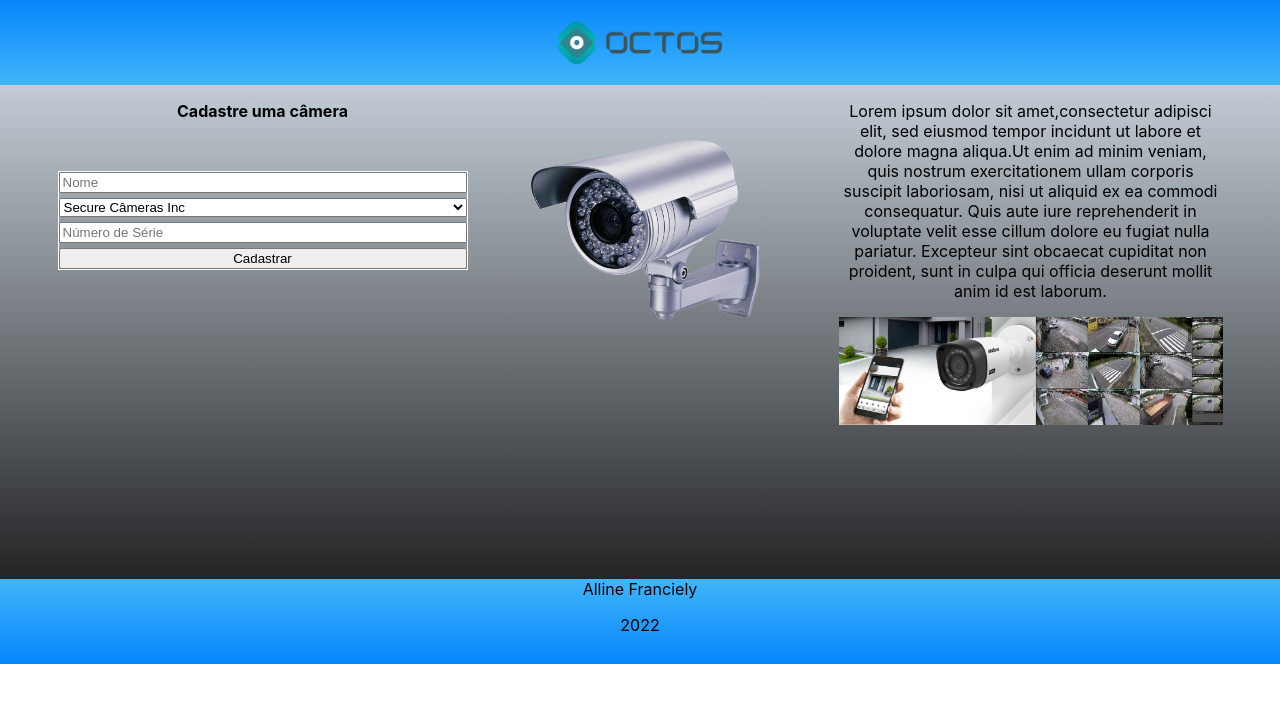
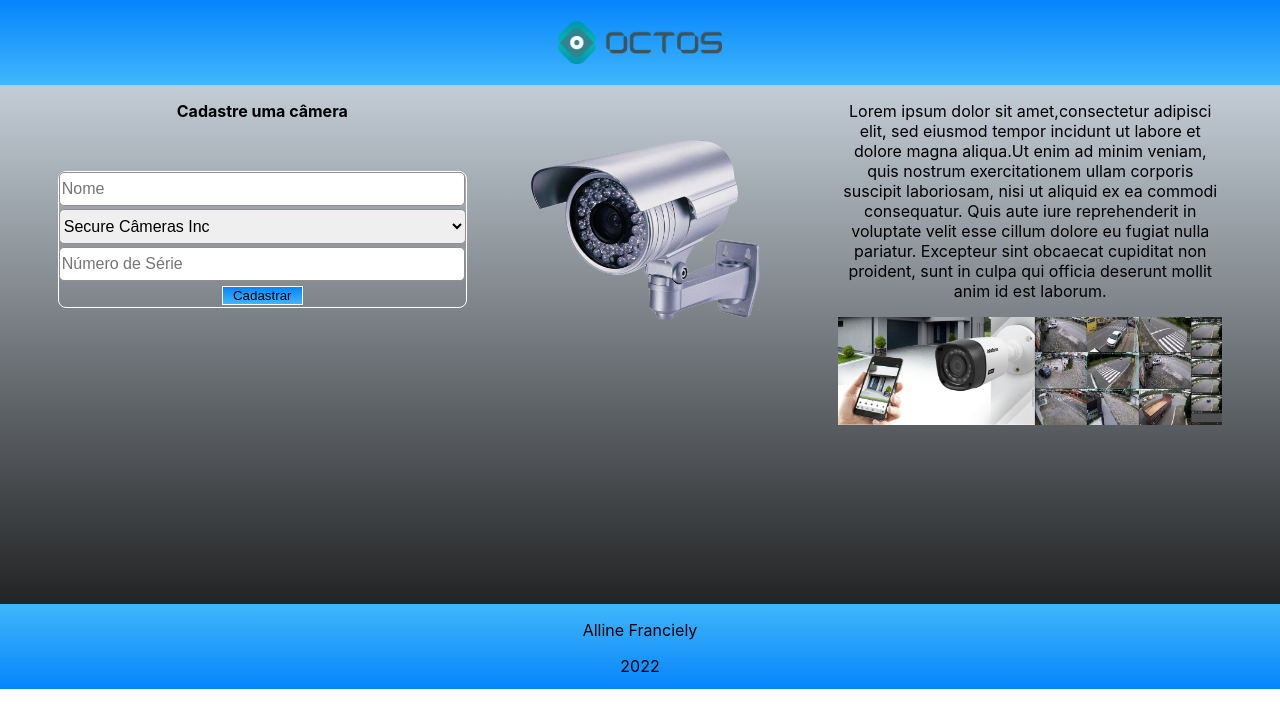
Before and after one commit to AllineFranciely/CamerasApplication-Frontend-React-JS, a React (Create React App) app: page / in a window 1280 px wide. Shown: the top 728 px of the page. Built offline with nearby package versions, Linux system fonts and the light colour scheme.

Commit message:
ajusta css do formulário

```diff
--- a/src/components/formulario.tsx
+++ b/src/components/formulario.tsx
@@ -50,7 +50,7 @@ function Formulario() {
           placeholder="Número de Série"
           required
         />
-        <button type='submit'>Cadastrar</button>
+        <button className="buttonCad" type='submit'>Cadastrar</button>
       </div>
     </form>
   );
--- a/src/components/styles/Formulario.css
+++ b/src/components/styles/Formulario.css
@@ -1,5 +1,6 @@
 .inputs {
   border: solid 1px white;
+  border-radius: 8px;
   display: flex;
   flex-direction: column;
   margin-top: 50px;
@@ -7,16 +8,39 @@
 }
 
 #Nome {
-  margin-bottom: 5px;
+  border: solid 1px rgb(146, 142, 142);
+  border-radius: 5px;
+  font-size:medium;
+  padding-bottom: 7px;
+  padding-top: 7px;
+  margin-bottom: 3px;
   width: 400px;
 }
 
 #Fabricante {
-  margin-bottom: 5px;
-  width: 408px;
+  border: solid 1px rgb(146, 142, 142);
+  border-radius: 5px;
+  font-size:medium;
+  padding-bottom: 7px;
+  padding-top: 7px;
+  margin-bottom: 3px;
+  width: 407px;
 }
 
 #Serie {
-  margin-bottom: 5px;
+  border: solid 1px rgb(146, 142, 142);
+  border-radius: 5px;
+  font-size:medium;
+  padding-bottom: 7px;
+  padding-top: 7px;
   width: 400px;
 }
+
+.buttonCad {
+  background-image: linear-gradient(to bottom, rgb(6, 133, 252), rgb(64, 182, 250));
+  border: solid 1px white;
+  margin-bottom: 2px;
+  margin-left: 40%;
+  margin-top: 5px;
+  width: 20%;
+}
--- a/src/components/styles/Header.css
+++ b/src/components/styles/Header.css
@@ -9,8 +9,3 @@
 .logoOctos {
   height: 50%;
 }
-
-.textHeader {
-  color: white;
-  font-size: x-large;
-}
--- a/src/pages/styles/Home.css
+++ b/src/pages/styles/Home.css
@@ -1,11 +1,13 @@
 .homeInteiro {
   background-image: linear-gradient(to bottom, rgb(222, 233, 243), rgb(7, 7, 7));
+  display: flex;
+  flex-direction: column;
 }
 
 .body {
   display: flex;
   justify-content: space-evenly;
-  margin-bottom: 150px;
+  margin-bottom: 175px;
 }
 
 .camera {
```
